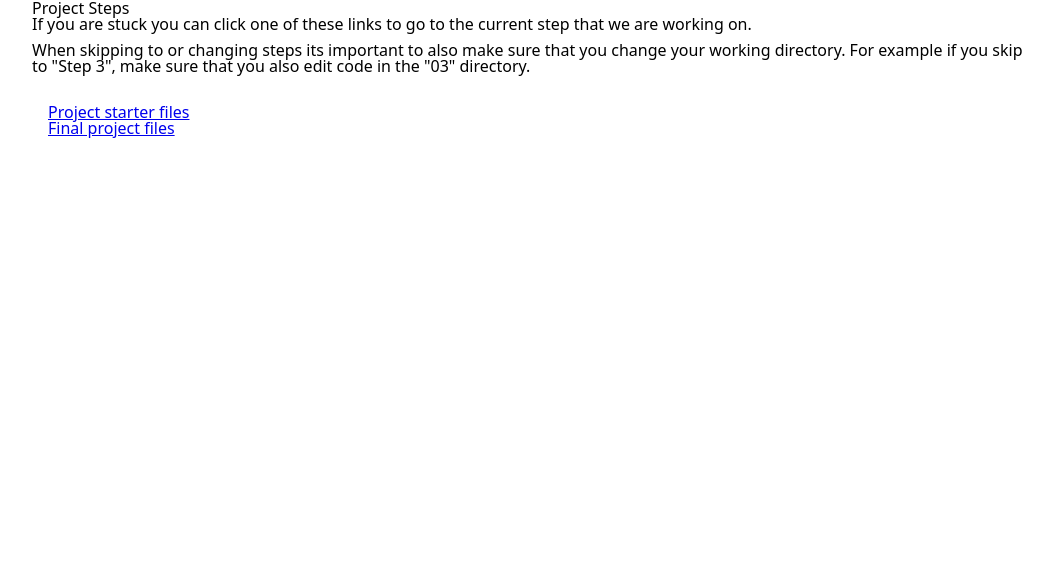
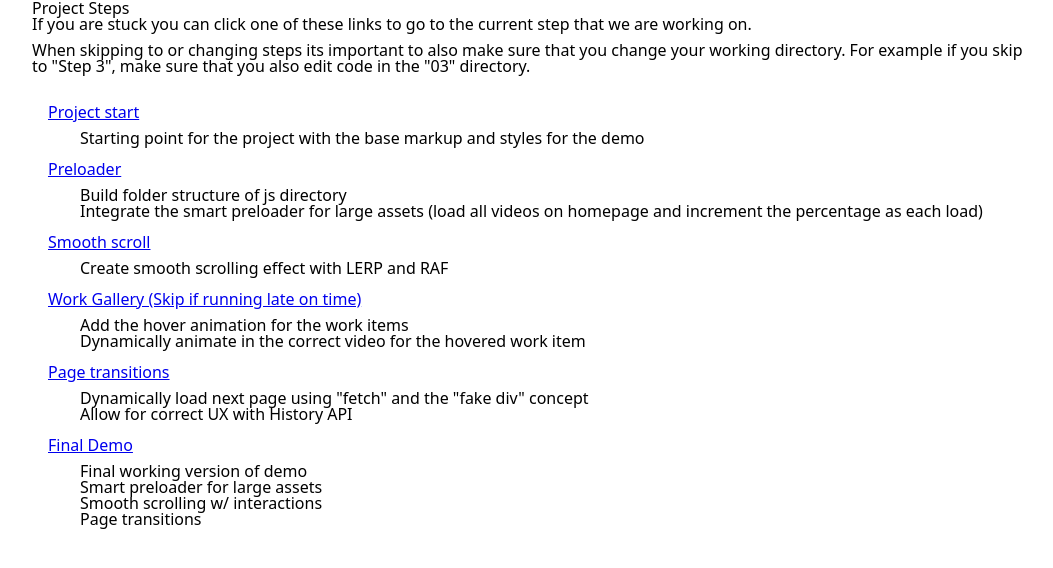
Before and after one commit to newmediaarts/2023_nma_lecture, a website: page src/index.html in a window 1280 px wide. Shown: the whole page, without its empty margins (108-1161 px from the left). Drawn offline with nearby package versions, Linux system fonts and the light colour scheme; files that its build step writes are made by us from their sources.

Commit message:
feat: update steps and add descriptions

```diff
--- a/src/index.html
+++ b/src/index.html
@@ -34,6 +34,16 @@
         margin-inline-start: 1em;
         margin-top: 30px;
       }
+
+      .overview__steps__step ul {
+        margin-top: 10px;
+        margin-inline-start: 2em;
+        padding: 0;
+      }
+
+      .overview__steps__step + .overview__steps__step {
+        margin-top: 15px;
+      }
     </style>
   </head>
   <body>
@@ -53,12 +63,65 @@
 
       <ol class="overview__steps">
         <li class="overview__steps__step">
-          <a href="01/index.html">Project starter files</a>
-        </li>
-        <li class="overview__steps__step">
-          <a href="Final/">Final project files</a>
+          <a href="01/index.html">Project start</a>
+          <ul>
+            <li>
+              Starting point for the project with the base markup and styles for
+              the demo
+            </li>
+          </ul>
         </li>
 
+        <li class="overview__steps__step">
+          <a href="02/index.html">Preloader</a>
+          <ul>
+            <li>Build folder structure of js directory</li>
+            <li>
+              Integrate the smart preloader for large assets (load all videos on
+              homepage and increment the percentage as each load)
+            </li>
+          </ul>
+        </li>
+
+        <li class="overview__steps__step">
+          <a href="03/index.html">Smooth scroll</a>
+          <ul>
+            <li>Create smooth scrolling effect with LERP and RAF</li>
+          </ul>
+        </li>
+
+        <li class="overview__steps__step">
+          <a href="04/index.html"
+            >Work Gallery (Skip if running late on time)</a
+          >
+          <ul>
+            <li>Add the hover animation for the work items</li>
+            <li>
+              Dynamically animate in the correct video for the hovered work item
+            </li>
+          </ul>
+        </li>
+
+        <li class="overview__steps__step">
+          <a href="05/index.html">Page transitions</a>
+          <ul>
+            <li>
+              Dynamically load next page using "fetch" and the "fake div"
+              concept
+            </li>
+            <li>Allow for correct UX with History API</li>
+          </ul>
+        </li>
+
+        <li class="overview__steps__step">
+          <a href="Final/">Final Demo</a>
+          <ul>
+            <li>Final working version of demo</li>
+            <li>Smart preloader for large assets</li>
+            <li>Smooth scrolling w/ interactions</li>
+            <li>Page transitions</li>
+          </ul>
+        </li>
       </ol>
     </main>
   </body>
```
